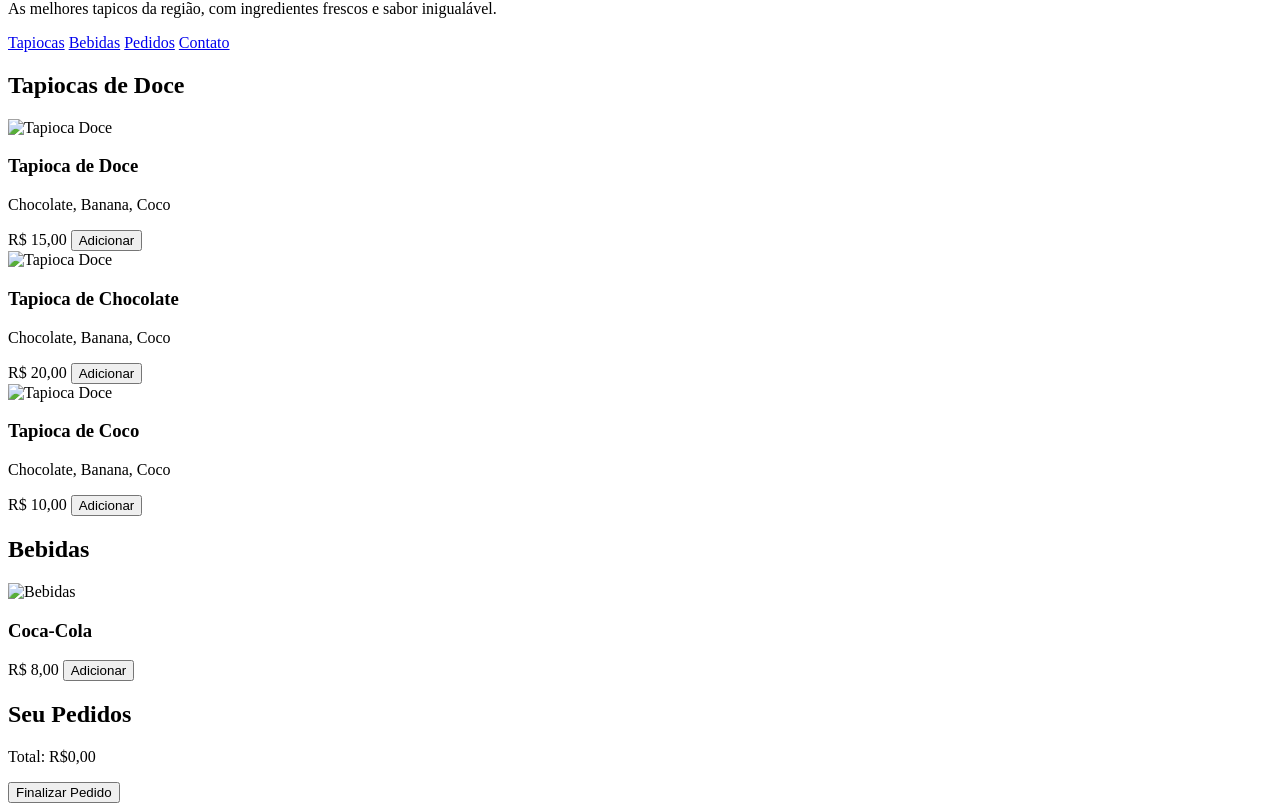
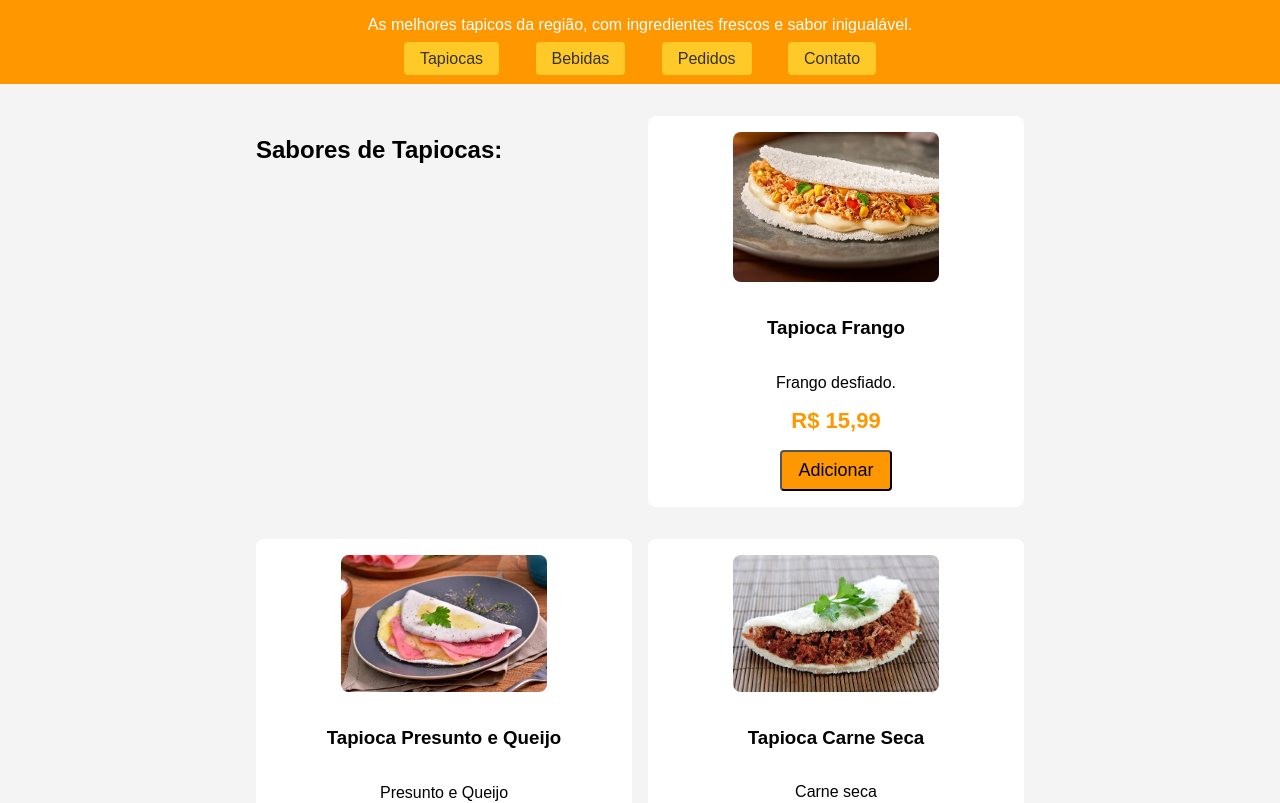
Before and after one commit to guicirelli/cardapio, a plain HTML site: page index.html in a window 1280 px wide. Shown: the part 80-883 px from the top of the page. Drawn offline with Linux system fonts and the light colour scheme.

Commit message:
adicionaprecos

```diff
--- a/index.html
+++ b/index.html
@@ -4,7 +4,7 @@
     <meta charset="UTF-8">
     <meta name="viewport" content="width=device-width, initial-scale=1.0">
     <title>Cardápio Online</title>
-    <link rel="stylesheet" type='text/css' media='screen' href='main.css'>
+    <link rel="stylesheet" type='text/css' media='screen' href='style.css'>
 
 </head>
 <body>
@@ -23,30 +23,38 @@
 
     <main>
         <section id="Tapiocas" class="categoria">
-            <h2>Tapiocas de Doce</h2>
+            <h2>Sabores de Tapiocas:</h2>
             <div class="produto">
-                <img src="imagens/tapioca-doce.png" alt="Tapioca Doce">
-                <h3>Tapioca de Doce</h3>
-                <p>Chocolate, Banana, Coco</p>
-                <span class="preco">R$ 15,00</span>
+                <img src="Tapiocas/Tapioca Frango.avif" alt="Tapioca De Frango">
+                <h3>Tapioca Frango</h3>
+                <p>Frango desfiado.</p>
+                <span class="preco">R$ 15,99</span>
+                <button class="adicionar">Adicionar</button>
+            </div>
+
+            <div class="produto">
+                <img src="Tapiocas/Tapioca Presunto e Queijo.jpg" alt="Tapioca De Presunto E Queijo">
+                <h3>Tapioca Presunto e Queijo</h3>
+                <p>Presunto e Queijo</p>
+                <span class="preco">R$ 15,99</span>
                 <button class="adicionar">Adicionar</button>
             </div>
 
             <div>
                 <div class="produto">
-                    <img src="imagens/tapioca-doce.png" alt="Tapioca Doce">
-                    <h3>Tapioca de Chocolate</h3>
-                    <p>Chocolate, Banana, Coco</p>
-                    <span class="preco">R$ 20,00</span>
+                    <img src="Tapiocas/Tapioca Carne Seca.jpg" alt="Tapioca De Carne Seca">
+                    <h3>Tapioca Carne Seca</h3>
+                    <p>Carne seca</p>
+                    <span class="preco">R$ 19,99</span>
                     <button class="adicionar">Adicionar</button>
             </div>
 
             <div>
                 <div class="produto">
-                    <img src="imagens/tapioca-doce.png" alt="Tapioca Doce">
-                    <h3>Tapioca de Coco</h3>
-                    <p>Chocolate, Banana, Coco</p>
-                    <span class="preco">R$ 10,00</span>
+                    <img src="Tapiocas/Tapioca Docex.jpg" alt="Tapioca Doce">
+                    <h3>Tapioca Doce</h3>
+                    <p>Chocolate</p>
+                    <span class="preco">R$ 9,99</span>
                     <button class="adicionar">Adicionar</button>
             </div>
 
@@ -56,8 +64,8 @@
         <section id="bebida" class="categoria">
             <h2>Bebidas</h2>
             <div class="produto">
-                <img src="imagens/bebidas.png" alt="Bebidas">
-                <h3>Coca-Cola</h3>
+                <img src="Bebidas/refri_latas.jpg" alt="Bebidas">
+                <h3>Coca-Cola;Sprite;Fanta Laranja</h3>
                 <span class="preco">R$ 8,00</span>
                 <button class="adicionar">Adicionar</button>
             </div>
@@ -79,7 +87,7 @@
             <p>Entre em contato conosco:</p>
             <div class="redes-sociais">
                 <a href="https://wa.me/5543998337998" target="_blank">Whatsapp</a>
-                <a href="https:/instagram.com/igao099" target="_blank">Instagram</a>
+                <a href="https:/instagram.com/guicirelli" target="_blank">Instagram</a>
             </div>
         </section>
     </main>
```
Also changed, not shown: Tapiocas/Tapioca Docex.jpg (added).
